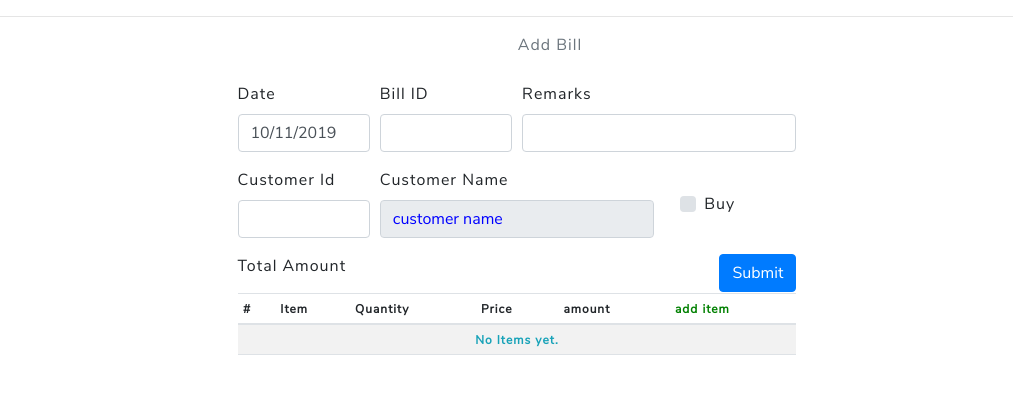
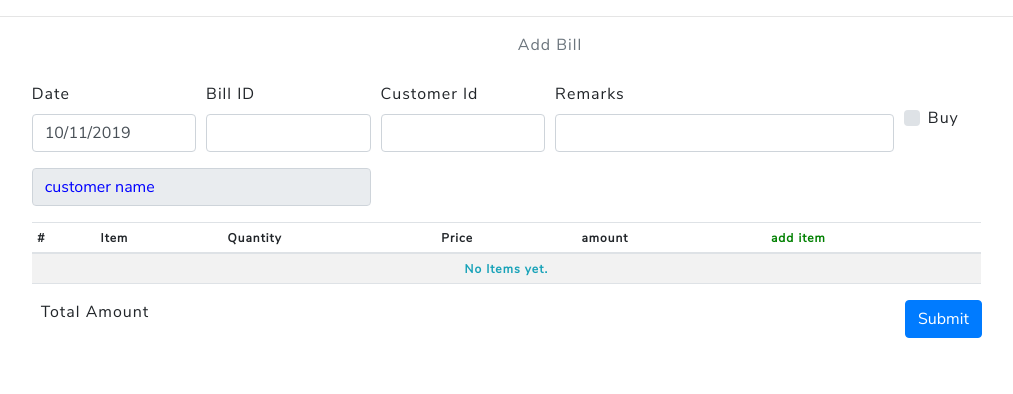
Before and after one commit to dilipj17/dairy-webstie, a Django app: page /item/add_bill/ in a window 1280 px wide. Shown: the part 70-464 px from the top of the page, without its empty margins (90-1103 px from the left). Run offline with Django 3.2, Linux system fonts and the light colour scheme; the visitor is signed in with stand-in values (Sample User, id 1); data that the repository does not hold is empty; some libraries are stand-ins or nearby versions.

Commit message:
bill format styling change

```diff
--- a/item_register/templates/add_bill.html
+++ b/item_register/templates/add_bill.html
@@ -25,9 +25,9 @@
     </div>
   </div>
   <div class="row">
-  <div class="col-sm-3"></div>
-  <div class="col-sm-8">
-    <form class="needs-validation" novalidate  method="post">
+    <div class="col-sm-1"></div>
+    <div class="col-sm-10">
+      <form  method="post">
         {%csrf_token%}
         {{ form.form.non_field_errors }}
         <div class="form-row">
@@ -35,7 +35,7 @@
             {{ form.form.date.errors }}
             <label for="{{ form.form.date.id_for_label }}">Date</label>
             {{form.form.date}}
-          <div class="valid-tooltip">
+            <div class="invalid-feedback" >
               Looks good!
             </div>
           </div>
@@ -43,6 +43,15 @@
             {{ form.form.bill_no.errors }}
             <label for="{{ form.form.bill_no.id_for_label }}">Bill ID</label>
             {{form.form.bill_no}}
+            <div class="valid-tooltip">
+              Looks good!
+            </div>
+          </div>
+          <div class="col-md-2 mb-3">
+            {{form.form.customer.errors}}
+            <label for="id_customer">Customer Id</label>
+            <input type="number" class="form-control" id="customer_id" required>
+            <input type="hidden" name="customer" value="{{form.form.customer.value}}" id="id_customer">
             <div class="valid-tooltip">
               Looks good!
             </div>
@@ -55,25 +64,7 @@
               Looks good!
             </div>
           </div>
-      </div>
-      <div class="form-row">
-        <div class="col-md-2 mb-3">
-          {{form.form.customer.errors}}
-          <label for="id_customer">Customer Id</label>
-          <input type="number" class="form-control" id="customer_id" required>
-          <input type="hidden" name="customer" value="{{form.form.customer.value}}" id="id_customer">
-          <div class="valid-tooltip">
-            Looks good!
-          </div>
-        </div>
-        <div class="col-md-4 mb-3">
-          <label for="validationTooltip02">Customer Name</label>
-          <input type="text" class="form-control" value="customer name" style="color:blue" id="customer_name" disabled>
-          <div class="valid-tooltip">
-            Looks good!
-          </div>
-        </div>
-        <div class="col-md-2 mt-4 ml-3">
+          <div class="col-md-2 mb-3 mt-4">
             {{ form.form.is_buy.errors }}
             <div class="custom-control custom-checkbox">
               {{form.form.is_buy}}
@@ -83,7 +74,16 @@
           </div>
         </div>
         <div class="form-row">
-        <div class="col-md-8">
+          <div class="col-md-4 mb-3">
+            <!-- <label for="validationTooltip02">Customer Name</label> -->
+            <input type="text" class="form-control" value="customer name" style="color:blue" id="customer_name" disabled>
+            <div class="valid-tooltip">
+              Looks good!
+            </div>
+          </div>
+        </div>
+        <div class="form-row">
+          <div class="col-md-11">
             <table class="table table-striped border-bottom" style="font-size:12px;">
               <thead>
                 <tr>
@@ -118,18 +118,17 @@
                   <tr><th colspan="6" class="text-center text-info">No Items yet.</th></tr>
                 {% endfor %}
               </tbody>
+            </table>
           </div>
         </div>
-      <div class="form-row">
+        <div class="form-row mb-3 ml-1">
           <div class="col-md-6">Total Amount <span id='total_amount' class="badge badge-info"></span></div>
-        <div class="col-md-6 text-right">
+          <div class="col-md-5 text-right">
             <button class="btn btn-primary" type="submit">Submit</button>
-        </div>
           </div>
         </div>
       </form>
     </div>
-  <div class="col-sm-2"></div>
   </div>
 {%endblock%}
 {%block script%}
--- a/templates/base_templates/base.html
+++ b/templates/base_templates/base.html
@@ -11,8 +11,10 @@
 	</head>
 	<body  style="font-family:'Nunito Sans';letter-spacing: 1px;">
 		{%include 'base_templates/navbar.html'%}
-		{%block content%}
-		{%endblock%}
+		<div class="container-fluid mb-3">
+			{%block content%}
+			{%endblock%}
+		</div>
 	</body>
 	<script src="{%static 'vendor/jquery/jquery-3.2.1.min.js'%}"></script>
 	<script src="{%static 'vendor/bootstrap/js/bootstrap.min.js'%}"></script>
--- a/templates/base_templates/base_without_navbar.html
+++ b/templates/base_templates/base_without_navbar.html
@@ -10,8 +10,10 @@
 		{%block link%}{%endblock%}
 	</head>
 	<body  style="font-family:'Nunito Sans';letter-spacing: 1px;">
-		{%block content%}
-		{%endblock%}
+		<div class="container-fluid mb-3">
+			{%block content%}
+			{%endblock%}
+		</div>
 	</body>
 	<script src="{%static 'vendor/jquery/jquery-3.2.1.min.js'%}"></script>
 	<script src="{%static 'vendor/bootstrap/js/bootstrap.min.js'%}"></script>
```
Lines whose indentation alone changed are shown as unchanged.
